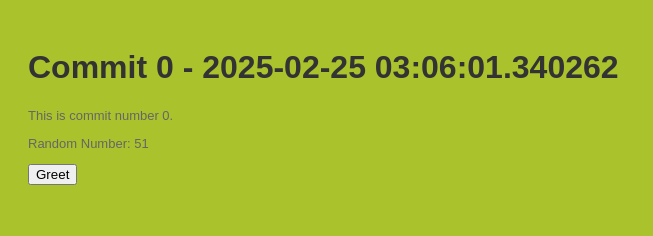
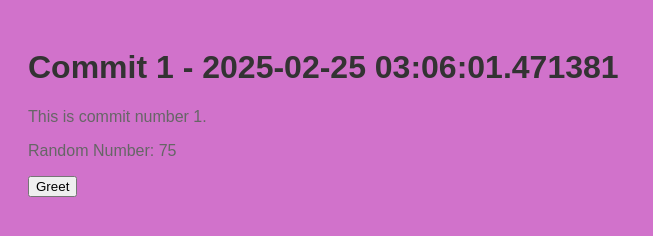
Before and after one commit to legbald0d/myrep-repo-20250225030554, a plain HTML site: page index.html in a window 1280 px wide. Shown: the whole page, without its empty margins (0-653 px from the left). Drawn offline with Linux system fonts and the light colour scheme.

Commit message:
📝 Commit 1 with HTML, CSS, and JS

```diff
--- a/index.html
+++ b/index.html
@@ -2,13 +2,13 @@
     <!DOCTYPE html>
     <html>
     <head>
-        <title>Commit 0 - 2025-02-25 03:06:01.340262</title>
+        <title>Commit 1 - 2025-02-25 03:06:01.471381</title>
         <link rel="stylesheet" href="style.css">
     </head>
     <body>
-        <h1>Commit 0 - 2025-02-25 03:06:01.340262</h1>
-        <p>This is commit number 0.</p>
-        <p>Random Number: 51</p>
+        <h1>Commit 1 - 2025-02-25 03:06:01.471381</h1>
+        <p>This is commit number 1.</p>
+        <p>Random Number: 75</p>
         <button onclick="greet()">Greet</button>
         <script src="script.js"></script>
     </body>
--- a/script.js
+++ b/script.js
@@ -2,4 +2,4 @@
     function greet() {
         alert('Hello from commit ' + commitNumber + '!');
     }
-    var commitNumber = 0;
+    var commitNumber = 1;
--- a/style.css
+++ b/style.css
@@ -1,7 +1,7 @@
 
     body {
         font-family: Arial, sans-serif;
-        background-color: #aac32d;
+        background-color: #d172cb;
         padding: 20px;
     }
     h1 {
@@ -9,5 +9,5 @@
     }
     p {
         color: #666;
-        font-size: 13px;
+        font-size: 16px;
     }
```
